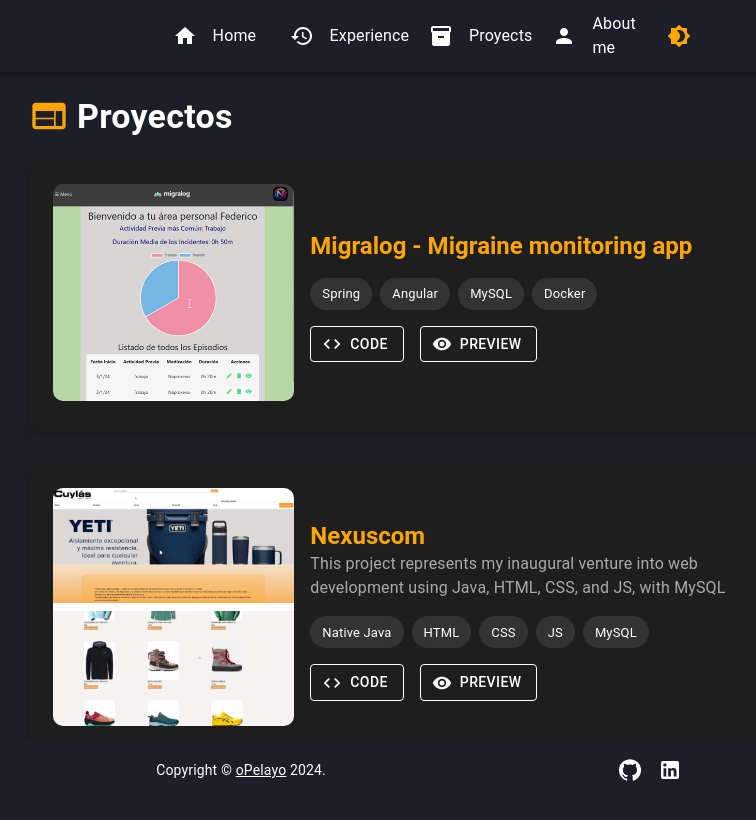
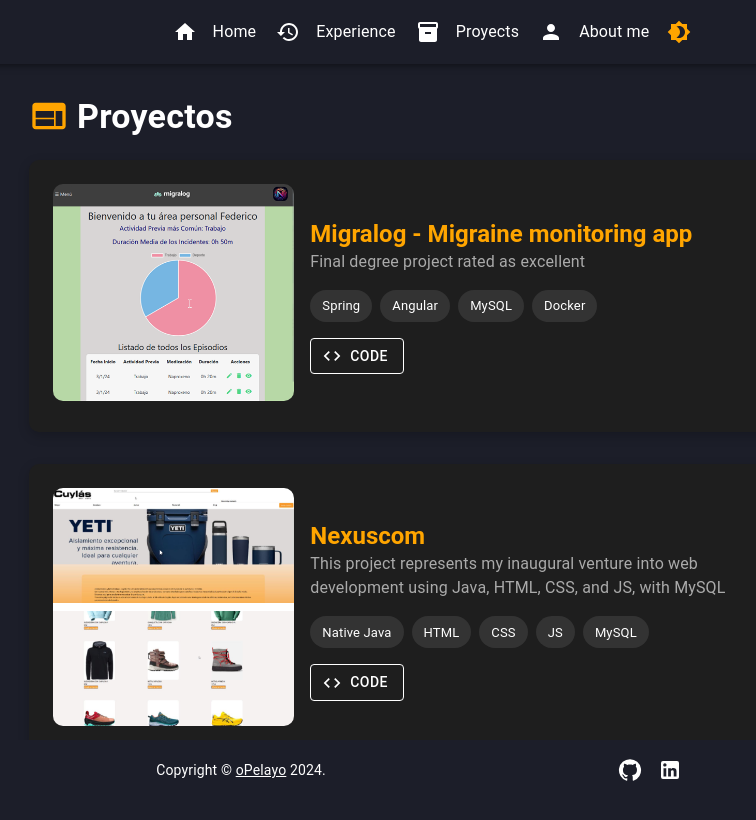
Before and after one commit to oPelayo/portfolio, a React (Create React App) app: page /proyects in a window 1280 px wide. Shown: the top 820 px of the page, without its empty margins (217-973 px from the left). Built offline with nearby package versions, Linux system fonts and the light colour scheme.

Commit message:
Match margins on all pages and add content

```diff
--- a/src/components/Navbar/Navbar.js
+++ b/src/components/Navbar/Navbar.js
@@ -43,7 +43,7 @@ const Navbar = ({ toggleTheme, isDarkMode }) => {
               color: item.route === activeLink ? "#FFA500" : (isDarkMode ? "#f5f5f5" : "#1c1e29"),
               transition: "color 0.3s ease-in-out",
               "&:hover": {
-                color: "#00bcd4",
+                color: "#FFA500",
               },
             }}
           >
@@ -56,7 +56,7 @@ const Navbar = ({ toggleTheme, isDarkMode }) => {
             color: isDarkMode ? "#f5f5f5" : "#1c1e29",
             transition: "color 0.3s ease-in-out",
                 "&:hover": {
-                color: "#00bcd4",
+                color: "#FFA500",
                 backgroundColor: "transparent",
                 },
             }}
@@ -66,7 +66,7 @@ const Navbar = ({ toggleTheme, isDarkMode }) => {
           </ListItemIcon>
           <ListItemText primary="Toggle Theme" sx={{ color: isDarkMode ? "#f5f5f5" : "#1c1e29", transition: "color 0.3s ease-in-out",
               "&:hover": {
-                color: "#00bcd4",
+                color: "#FFA500",
               },
             }}
           />
@@ -152,7 +152,7 @@ const Navbar = ({ toggleTheme, isDarkMode }) => {
                   >
                         {item.icon}
                   </ListItemIcon>
-                  <ListItemText primary={item.label} />
+                  <ListItemText primary={item.label} sx={{ whiteSpace: 'nowrap'}} />
                 </ListItem>
               ))}
               <IconButton sx={{ color: "#FFA500" }} onClick={toggleTheme}>
--- a/src/pages/AboutMe.js
+++ b/src/pages/AboutMe.js
@@ -7,7 +7,7 @@ const AboutMe = () => {
   const theme= useTheme();
 
   return (
-    <Box sx={{ marginTop: 4 }}>
+    <Box sx={{ marginTop: 4, marginBottom: "64px" }}>
       <Box sx={{ display: "flex", alignItems: "center", mb: 3 }}>
         <PersonIcon sx={{ color: '#ffa500', fontSize: "2.5rem", marginRight: 1 }} />
         <Typography
--- a/src/pages/Home.js
+++ b/src/pages/Home.js
@@ -20,7 +20,7 @@ function Home() {
       </Box>
 
       {/* Descripción principal */}
-      <Typography variant="body1" sx={{ color: '#aaa', marginBottom: 2 }}>
+      <Typography variant="body1" sx={{ color: theme.palette.text.primary, marginBottom: 2 }}>
         I am a full-stack developer with a strong foundation in Java, Spring, Node.js, Angular, and React.
         My experience co-founding an association has provided me with strong skills in project management,
         teamwork, and problem-solving, which I now apply to build innovative web solutions. My passion for
@@ -32,9 +32,9 @@ function Home() {
         <Typography variant="h6" sx={{ color: '#ffa500', fontWeight: 'bold' }}>
           My Skills:
         </Typography>
-        <ul style={{ color: '#aaa', marginBottom: '1rem' }}>
-          <li>Full-stack development using Java, Spring, Node.js, and Angular</li>
-          <li>Experience with React for frontend development</li>
+        <ul style={{ color: theme.palette.text.primary, marginBottom: '1rem' }}>
+          <li>Backend development using Java, Spring & SpringBoot, Node.js</li>
+          <li>Experience with Angular and React for frontend development</li>
           <li>Proficient in project management and teamwork</li>
           <li>Passionate about staying up to date with latest technologies</li>
         </ul>
--- a/src/pages/Proyects.js
+++ b/src/pages/Proyects.js
@@ -12,7 +12,7 @@ function Proyects() {
   const projectData = [
     {
       title: 'Migralog - Migraine monitoring app',
-      description: '',
+      description: 'Final degree project rated as excellent',
       image: MigralogImage,
       tags: ['Spring', 'Angular', 'MySQL', 'Docker' ],
       codeLink: "https://github.com/oPelayo/the_way",
@@ -26,13 +26,13 @@ function Proyects() {
       codeLink: "https://github.com/oPelayo/the_Way_two",
       previewLink: '#',
     }
-  ]
+  ];
 
   const theme = useTheme();
 
   return (
     <Box sx={{ padding: 4 }}>
-    {/* Tittle */}
+      {/* Title */}
       <Box sx={{ display: 'flex', alignItems: 'center', mb: 3 }}>
         <WebIcon sx={{ color: '#ffa500', fontSize: '2.5rem', marginRight: 1 }} />
         <Typography
@@ -55,11 +55,21 @@ function Proyects() {
             borderRadius: '10px',
             marginBottom: 4,
             padding: 3,
-          boxShadow: '0px 4px 12px rgba(0,0,0,0.2)'
+            boxShadow: '0px 4px 12px rgba(0,0,0,0.2)',
+            flexWrap: { xs: 'wrap', md: 'nowrap' }, // Asegura que el contenido se envuelva en pantallas pequeñas
+            maxWidth: '100%', // Evita que el contenido se desborde
           }}
         >
-        {/* Proyect Image */}
-        <Box sx={{ flex: 1, paddingRight: { md: 2 }, marginBottom: { xs: 2, md: 0 } }}>
+          {/* Project Image */}
+          <Box
+            sx={{
+              flex: 1,
+              paddingRight: { md: 2 },
+              marginBottom: { xs: 2, md: 0 },
+              width: '100%', // Asegura que la imagen se ajuste al contenedor
+              maxWidth: { xs: '100%', md: '300px' }, // Limita el ancho en pantallas pequeñas
+            }}
+          >
             <img
               src={project.image}
               alt={project.title}
@@ -67,8 +77,8 @@ function Proyects() {
             />
           </Box>
 
-        {/* Proyect details  */}
-        <Box sx={{ flex: 2 }}>
+          {/* Project Details */}
+          <Box sx={{ flex: 2, width: '100%' }}>
             <Typography variant="h5" sx={{ color: '#ffa500', fontWeight: 'bold' }}>
               {project.title}
             </Typography>
@@ -77,14 +87,14 @@ function Proyects() {
             </Typography>
 
             {/* Tags */}
-          <Box sx={{ display: 'flex', gap: 1, marginBottom: 2 }}>
+            <Box sx={{ display: 'flex', gap: 1, marginBottom: 2, flexWrap: 'wrap' }}>
               {project.tags.map((tag, i) => (
                 <Chip key={i} label={tag} sx={{ backgroundColor: '#333', color: '#fff' }} />
               ))}
             </Box>
 
             {/* Buttons */}
-          <Box sx={{ display: 'flex', gap: 2 }}>
+            <Box sx={{ display: 'flex', gap: 2, flexWrap: 'wrap' }}>
               <Button
                 variant="outlined"
                 sx={{
@@ -97,7 +107,7 @@ function Proyects() {
               >
                 Code
               </Button>
-            <Button
+              {/*<Button
                 variant="outlined"
                 sx={{
                   color: '#fff',
@@ -108,7 +118,7 @@ function Proyects() {
                 href={project.previewLink}
               >
                 Preview
-            </Button>
+              </Button>*/}
             </Box>
           </Box>
         </Box>
```
Lines whose indentation alone changed are shown as unchanged.
